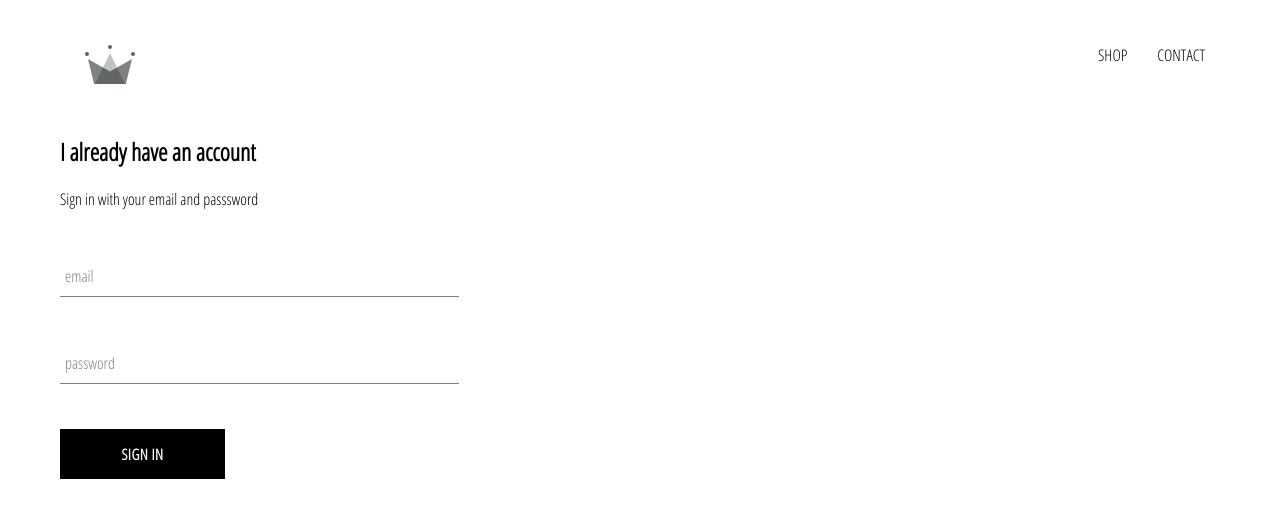
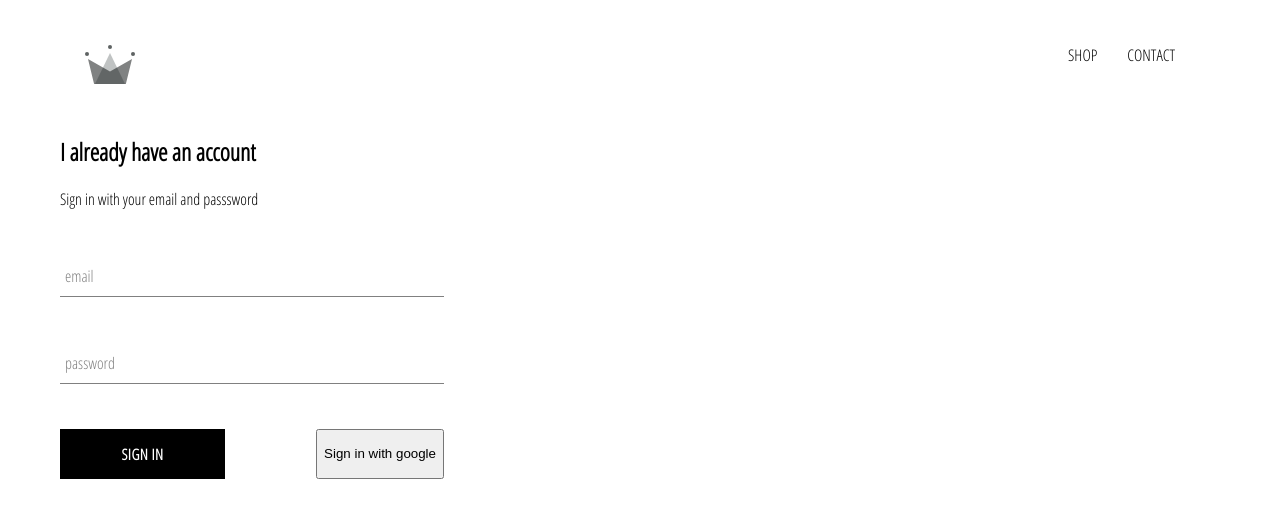
Before and after one commit to luckydh/clothingStyle, a React (Create React App) app: page /signin in a window 1280 px wide. Shown: the top 518 px of the page. Built offline with nearby package versions, Linux system fonts and the light colour scheme; no server answers.

Commit message:
Adding Firebase authentication

```diff
--- a/package.json
+++ b/package.json
@@ -7,6 +7,7 @@
     "@testing-library/jest-dom": "^4.2.4",
     "@testing-library/react": "^9.5.0",
     "@testing-library/user-event": "^7.2.1",
+    "firebase": "^7.19.0",
     "gh-pages": "^3.1.0",
     "node-sass": "^4.14.1",
     "react": "^16.13.1",
--- a/src/App.css
+++ b/src/App.css
@@ -7,3 +7,7 @@ a {
     text-decoration: none;
     color: black;
 }
+
+* {
+    box-sizing: border-box;
+}
--- a/src/App.js
+++ b/src/App.js
@@ -5,12 +5,36 @@ import HomePage from './pages/homepage/homepage.component';
 import ShopPage from './pages/shop/shop.component';
 import SignInAndSignUpPage from './pages/sign-in-and-sign-up/sign-in-and-sign-up.component';
 import Header from './components/header/header.component';
+import { auth } from './firebase/firebase.utils';
 
 
-function App() {
+class App extends React.Component {
+  constructor() {
+    super();
+
+    this.state = {
+      currentUser: null
+    }
+  }
+
+  unsubscribeFromAuth = null;
+
+  componentDidMount() {
+    this.unsubscribeFromAuth = auth.onAuthStateChanged(user => {
+      this.setState({ currentUser: user });
+
+      console.log(user);
+    })
+  }
+
+  componentWillUnmount() {
+    this.unsubscribeFromAuth();
+  }
+
+  render(){
     return (
       <div>
-      <Header />
+        <Header currentUser={this.state.currentUser} />
         <Switch>
           <Route exact path='/' component={HomePage} />
           <Route path='/shop' component={ShopPage} />
@@ -19,5 +43,6 @@ function App() {
       </div>
     );
   }
+}
 
 export default App;
--- a/src/components/custom-button/custom-button.component.jsx
+++ b/src/components/custom-button/custom-button.component.jsx
@@ -2,8 +2,11 @@ import React from 'react';
 
 import './custom-button.styles.scss';
 
-const CustomButton = ({ children, ...otherProps }) => (
-    <button className='custom-button' {...otherProps}>
+const CustomButton = ({ children, isGoogleSignIn, ...otherProps }) => (
+    <button
+        className={`${isGoogleSignIn ? 'google-sign-in': ''}custom-button`}
+        {...otherProps}
+    >
         {children}
     </button>
 );
--- a/src/components/custom-button/custom-button.styles.scss
+++ b/src/components/custom-button/custom-button.styles.scss
@@ -28,5 +28,6 @@
         background-color: #357ae8;
         border: none;
       }
+
     }
-  }
+}
--- a/src/components/header/header.component.jsx
+++ b/src/components/header/header.component.jsx
@@ -1,10 +1,13 @@
 import React from 'react';
 import { Link } from 'react-router-dom';
+
+import { auth } from '../../firebase/firebase.utils';
+
 import { ReactComponent as Logo } from '../../assets/crown.svg';
 
 import './header.styles.scss';
 
-const Header = () => (
+const Header = ({ currentUser }) => (
     <div className='header'>
         <Link className='logo-container' to="/">
             <Logo className='logo' />
@@ -16,6 +19,12 @@ const Header = () => (
             <Link className='option' to='/shop'>
                 CONTACT
             </Link>
+            {
+                currentUser ? (
+                <div className='option' onClick={() => auth.signOut()}>SIGN OUT</div>
+                ): (
+                <Link className='option' to='/signin'></Link>
+            )}
         </div>
     </div>
 )
--- a/src/components/header/header.styles.scss
+++ b/src/components/header/header.styles.scss
@@ -20,6 +20,7 @@
 
       .option {
         padding: 10px 15px;
+        cursor: pointer;
       }
     }
 }
--- a/src/components/sign-in/sign-in.component.jsx
+++ b/src/components/sign-in/sign-in.component.jsx
@@ -2,6 +2,8 @@ import React from 'react';
 
 import FormInput from '../form-input/form-input.component';
 import CustomButton from '../custom-button/custom-button.component';
+
+import { signInWithGoogle } from '../../firebase/firebase.utils.js';
 
 import './sign-in.styles.scss';
 
@@ -50,7 +52,12 @@ class SignIn extends React.Component {
                         label="password"
                         required
                     />
-                    <CustomButton type="submit"> Sign in </CustomButton>
+                    <div className= 'buttons'>
+                        <CustomButton type="submit"> Sign in </CustomButton>
+                        <CustomButton onClick={signInWithGoogle} isGoogleSignIn>
+                            Sign in with google
+                        </CustomButton>
+                    </div>
                 </form>
             </div>
         )
--- a/src/components/sign-in/sign-in.styles.scss
+++ b/src/components/sign-in/sign-in.styles.scss
@@ -6,4 +6,8 @@
     .title {
         margin: 10px 0;
     }
-}
+    .buttons {
+        display: flex;
+        justify-content: space-between;
+      }
+    }
--- /dev/null
+++ b/src/firebase/firebase.utils.js
@@ -0,0 +1,25 @@
+import firebase from 'firebase/app';
+import 'firebase/firestore';
+import 'firebase/auth';
+
+const config = {
+    apiKey: "AIzaSyCuJA1f7EtqrHN_z68-K9KA1ZVLRX61Tng",
+    authDomain: "ecommercedb-e88c4.firebaseapp.com",
+    databaseURL: "https://ecommercedb-e88c4.firebaseio.com",
+    projectId: "ecommercedb-e88c4",
+    storageBucket: "ecommercedb-e88c4.appspot.com",
+    messagingSenderId: "727160261288",
+    appId: "1:727160261288:web:1342ab295063e31073109d",
+    measurementId: "G-NGWNT8192X"
+};
+
+firebase.initializeApp(config);
+
+export const auth = firebase.auth();
+export const firestore = firebase.firestore();
+
+const provider = new firebase.auth.GoogleAuthProvider();
+provider.setCustomParameters({ prompt: 'select_account' });
+export const signInWithGoogle = () => auth.signInWithPopup(provider);
+
+export default firebase;
```
Also changed, not shown: 1 other file (tests, documents, lock files or other folders). Lines whose indentation alone changed are shown as unchanged.
